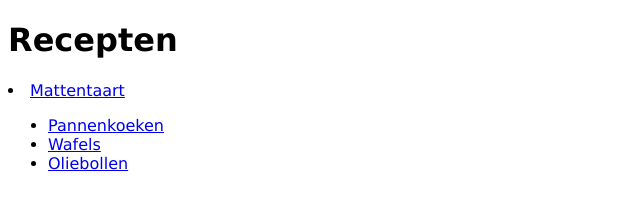
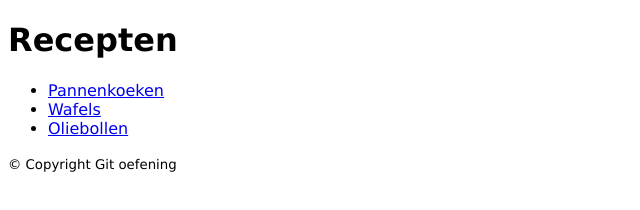
Before and after one commit to DennisVanHout/recepten, a plain HTML site: page index.html in a window 1280 px wide. Shown: the whole page, without its empty margins (0-640 px from the left). Drawn offline with Linux system fonts and the light colour scheme.

Commit message:
met copyright

```diff
--- a/index.html
+++ b/index.html
@@ -8,12 +8,12 @@
 <body>
 	<h1>Recepten</h1>
 	<nav>
-<li><a href="mattentaart.html">Mattentaart</a></li>
-<ul>
+		<ul>
 			<li><a href="pannenkoeken.html">Pannenkoeken</a></li>
 			<li><a href="wafels.html">Wafels</a></li>
 			<li><a href="oliebollen.html">Oliebollen</a></li>
 		</ul>
 	</nav>
+	<footer><small>&copy; Copyright Git oefening</small></footer>
 </body>
 </html>
```
